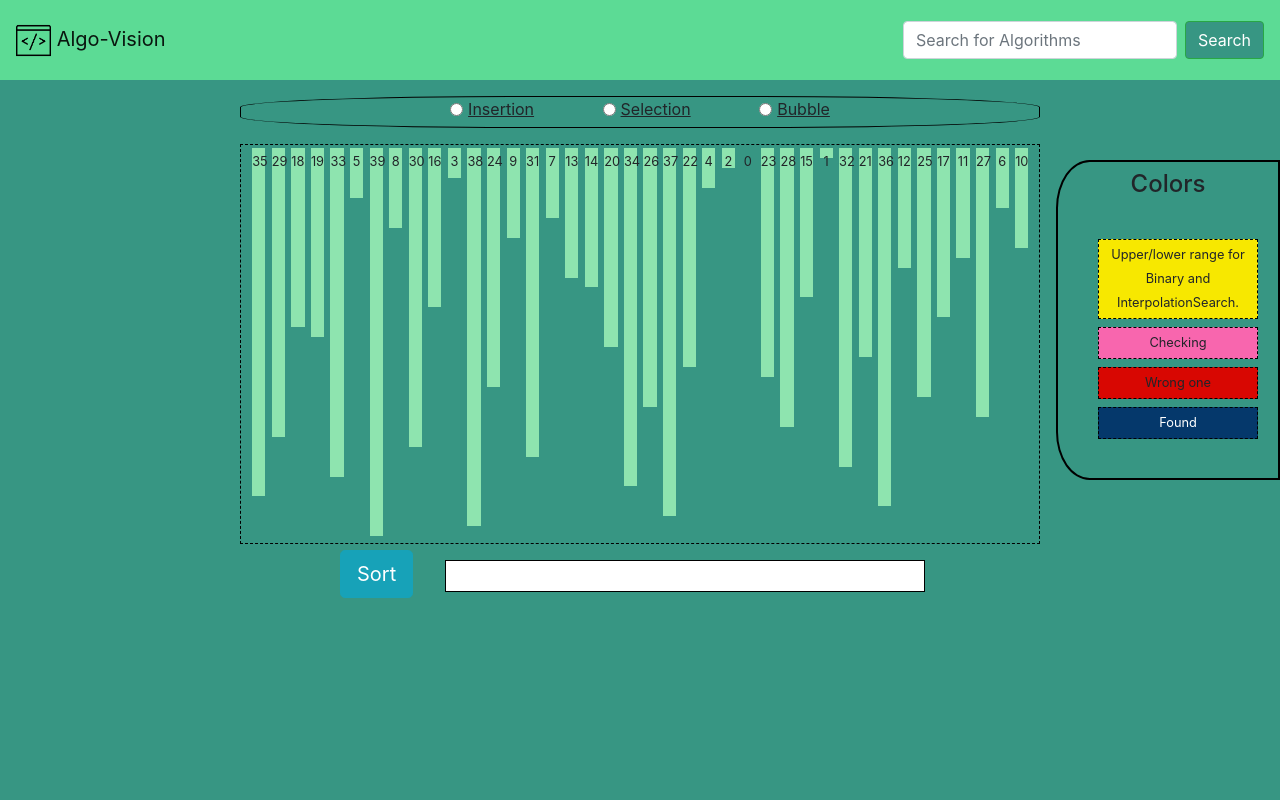
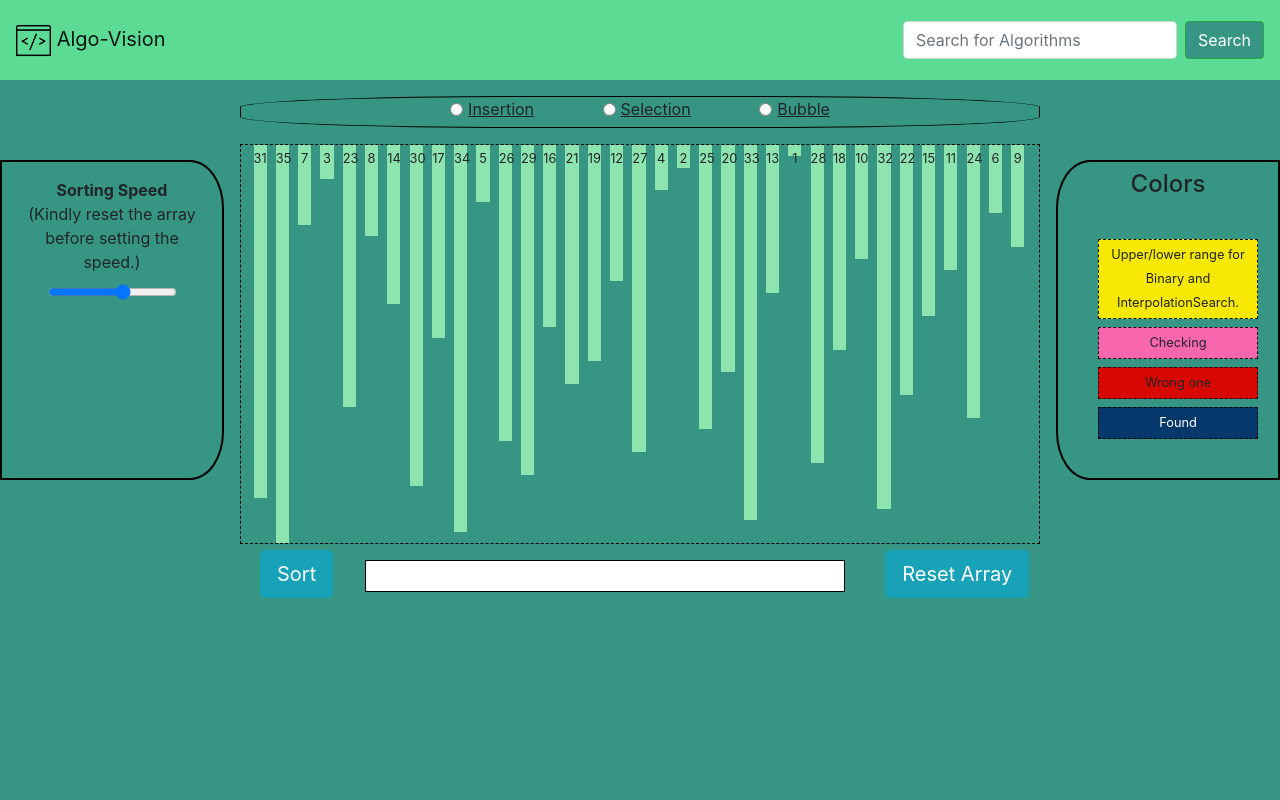
Before and after one commit to pran01/AlgoVision, a Flask app: page /sorting in a window 1280 px wide. Run offline with Flask 2, Linux system fonts and the light colour scheme; some libraries are stand-ins or nearby versions.

Commit message:
Insertion sort and slider range

```diff
--- a/algovision/static/css/style.css
+++ b/algovision/static/css/style.css
@@ -116,6 +116,13 @@ a{
 
 #sortbtn{
     float: left;
-    margin-left: 17em;
+    margin-left: 13em;
     margin-top: 0.3em;
 }
+
+#resetBtn{
+    margin: 0;
+    float: left;
+    margin-top: 0.3em;
+    margin-left: 2em;
+}
--- a/algovision/static/js/sorting.js
+++ b/algovision/static/js/sorting.js
@@ -2,9 +2,19 @@ let bars=document.querySelector(".bars");
 let sortbtn=document.querySelector("#sortbtn");
 let sort=document.querySelector("#sort");
 let chosen=document.querySelector("#chosen");
+let resetBtn=document.querySelector("#resetBtn");
+
+let slider = document.querySelector("#sortSpeed");
+let speed=300-(slider.value-50);
+
+// Update the current slider value (each time you drag the slider handle)
+slider.oninput = function() {
+    speed = 300-(this.value-50);
+    console.log(speed);
+}
 
 //creating an empty array off length 40
-for (var a=[],i=0;i<40;++i) a[i]=i;
+for (var a=[],i=0;i<35;++i) a[i]=i+1;
 
 //http://stackoverflow.com/questions/962802#962890
 function shuffle(array) {
@@ -19,7 +29,7 @@ function shuffle(array) {
 }
 
 function heightwise(num){
-    return (num/40)*100;
+    return (num/35)*100;
 }
 
 function sleep(ms) {
@@ -40,18 +50,32 @@ function randomIntFromInterval(min,max){
 }
 
 a = shuffle(a);
-a=a.map(heightwise);
-let a_copy=[...a];
-let sorted=a.sort(function(a,b){return a-b;});
-a=[...a_copy];
+a_height=a.map(heightwise);
+// let sorted=a.sort(function(a,b){return a-b;});
+// a=[...a_copy];
+
 
 //adding bars to the div(#bars)
-for (let i=0;i<a.length;i++){
+for (let i=0;i<a_height.length;i++){
     let bar=document.createElement("div");
-    bar.style=`height: ${a[i]}%;width:${33/40}em;background:#8ee4af;margin:0.2em;float:left;`;
+    bar.style=`height: ${(a[i]/35)*100}%;width:${33/40}em;background:#8ee4af;margin:0em 0.285em;float:left;`;
     bar.classList.add(`bar${i}`);
-    bar.innerHTML=`<span style="font-size:0.8em;">${(a[i]/100)*40}</span>`;
+    bar.innerHTML=`<span style="font-size:0.8em;">${(a[i])}</span>`;
     bars.appendChild(bar);
+}
+
+resetBtn.addEventListener("click",()=>resetArray(),false);
+
+function resetArray(){
+    bars.innerHTML="";
+    a=shuffle(a);
+    for (let i=0;i<a.length;i++){
+        let bar=document.createElement("div");
+        bar.style=`height: ${(a[i]/35)*100}%;width:${33/40}em;background:#8ee4af;margin:0em 0.285em;float:left;`;
+        bar.classList.add(`bar${i}`);
+        bar.innerHTML=`<span style="font-size:0.8em;">${(a[i])}</span>`;
+        bars.appendChild(bar);
+    }
 }
 
 sortbtn.addEventListener("click",()=>startSorting(),false);
@@ -72,3 +96,49 @@ function startSorting(){
         chosen.innerHTML="Please Choose an algorithm first.";
     }
 }
+
+async function insertionSort(){
+    bars.innerHTML="";
+    a_copy=[...a];
+    for (let i=0;i<a_copy.length;i++){
+        let bar=document.createElement("div");
+        bar.style=`height: ${(a_copy[i]/35)*100}%;width:${33/40}em;background:#8ee4af;margin:0em 0.285em;float:left;`;
+        bar.classList.add(`bar${i}`);
+        bar.innerHTML=`<span style="font-size:0.8em;">${(a_copy[i])}</span>`;
+        bars.appendChild(bar);
+    }
+    let n=a_copy.length;
+    for(let i=1;i<n;i++){
+        let key=a_copy[i];
+        chosen.style.color="black";
+        chosen.innerHTML=`Picked ${key}!`;
+        let keyBar=document.querySelector(`.bar${i}`);
+        keyHeight=keyBar.style.height;
+        keyBar.style.backgroundColor="Pink";
+        await sleep(speed);
+        let j=i-1;
+        while(j>=0 && a_copy[j]>key){
+            chosen.style.color="black";
+            chosen.innerHTML=`Finding the correct place for ${key}...`;
+            let jBar=document.querySelector(`.bar${j}`);
+            let j1Bar=document.querySelector(`.bar${j+1}`);
+            a_copy[j+1]=a_copy[j];
+            j1Bar.style.height=jBar.style.height;
+            j1Bar.innerHTML=jBar.innerHTML;
+            jBar.style.backgroundColor="yellow";
+            await sleep(speed);
+            jBar.style.backgroundColor="#8ee4af";
+            j-=1;
+        }
+        chosen.style.color="black";
+        chosen.innerHTML=`Found and inserted`;
+        keyBar.style.backgroundColor="#8ee4af";
+        j1Bar=document.querySelector(`.bar${j+1}`);
+        a_copy[j+1]=key;
+        j1Bar.style.height=keyHeight;
+        j1Bar.style.backgroundColor="Pink";
+        j1Bar.innerHTML=`<span style="font-size:0.8em;">${key}</span>`;
+        await sleep(speed+100);
+        j1Bar.style.backgroundColor="#8ee4af";
+    }
+}
--- a/algovision/templates/sorting.html
+++ b/algovision/templates/sorting.html
@@ -29,19 +29,17 @@
             <label class="form-check-label" for="inlineRadio3"><u><a data-toggle="modal" data-target="">Bubble</a></u></label>
         </div>
     </div>
-    <!-- <div class="container search-parameters">
+    <div class="container text-center search-parameters">
         <form>
             <div class="form-group">
-                <label class="text-center" for="ToSearch" id="ToSearchLabel">
-                    <b>Enter a number to search.(Optional)</b><br>
-                    <span id="ToSearchRange">(The number should be in the range: [1,39] )</span><br>
-                    <span style="font-size: 0.8em;">*If a number is not provided,
-                        we will select a random number from the range</span>
+                <label class="text-center" for="sortSpeed" id="sortSpeedLabel">
+                    <b>Sorting Speed</b><br>
+                    <span>(Kindly reset the array before setting the speed.)</span><br>
                 </label>
-                <input type="text" class="form-control text-center" id="ToSearch" placeholder="Enter here">
+                <input type="range" min="50" max="300" value="200" class="slider" id="sortSpeed">
             </div>
         </form>
-    </div> -->
+    </div>
     <div class="container colors text-center">
         <h4>Colors</h4><br>
         <div class="color-item text-center" style="background: #f7e800;"><span class="color-item-label">Upper/lower range for Binary and InterpolationSearch.</span></div>
@@ -57,6 +55,7 @@
     <div id="chosendiv">
         <span id="chosen"></span>
     </div>
+    <button class="btn btn-info btn-lg" id="resetBtn">Reset Array</button>
     </div>
 </div>
 
```
